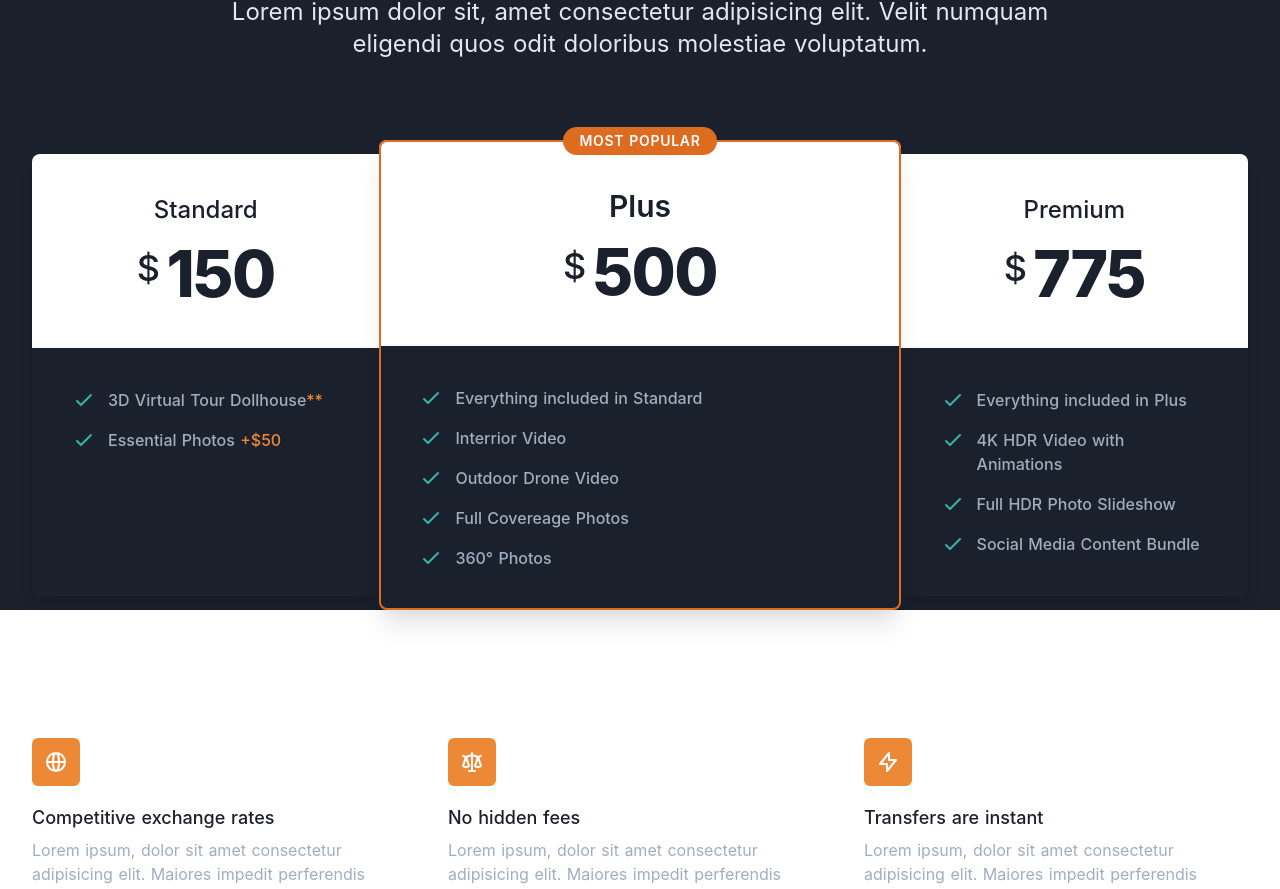
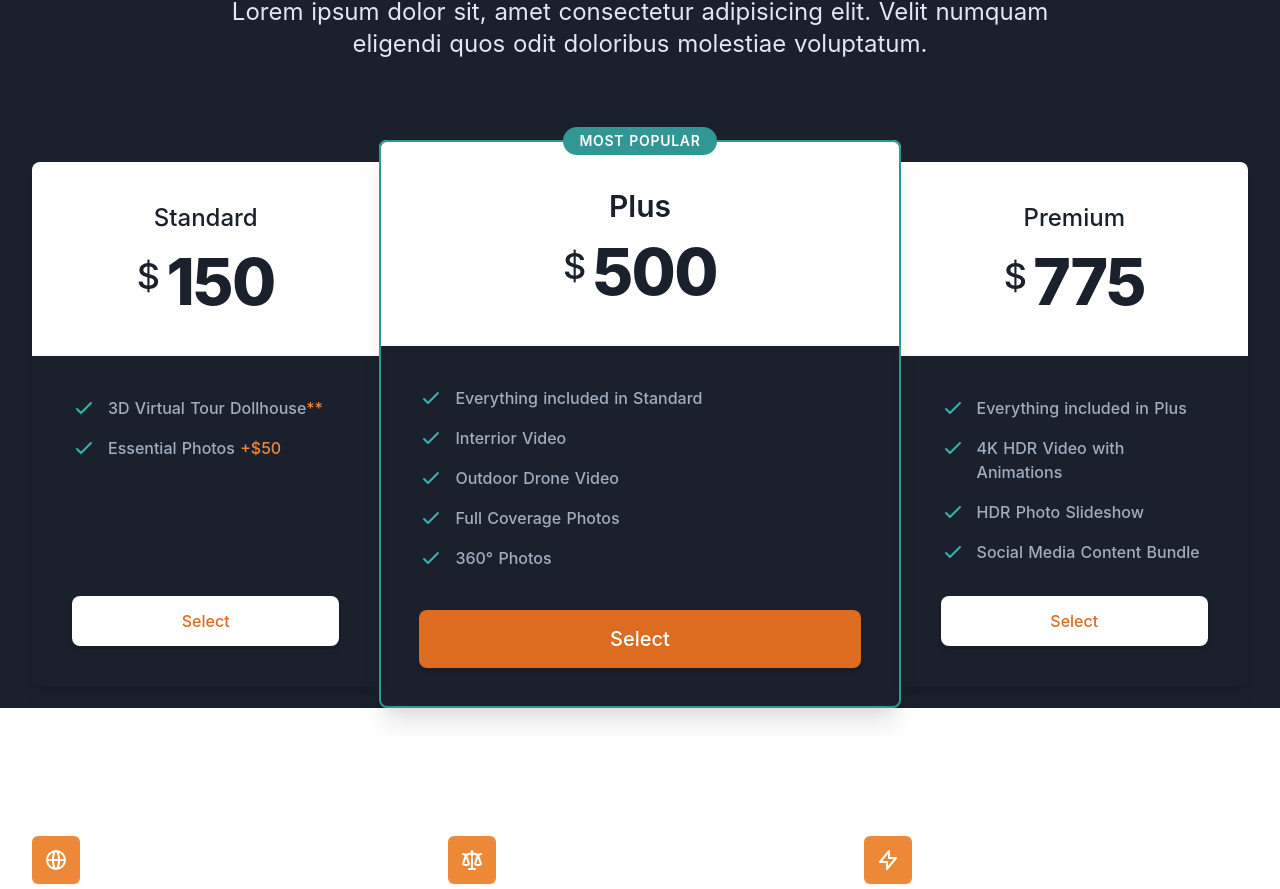
Before and after one commit to tomkonidas/sellyourlistings, a Nuxt app: page / in a window 1280 px wide. Shown: the part 776-1665 px from the top of the page. Built offline with nearby package versions, Linux system fonts and the light colour scheme; what @tailwindcss/ui would draw is missing.

Commit message:
Update prixing

```diff
--- a/components/Pricing.vue
+++ b/components/Pricing.vue
@@ -62,16 +62,23 @@
                                 </p>
                             </li>
                         </ul>
+                        <div class="mt-8">
+                            <div class="rounded-lg shadow-md">
+                            <a href="#" class="block w-full text-center rounded-lg border border-transparent bg-white px-6 py-3 text-base leading-6 font-medium text-orange-600 hover:text-orange-500 focus:outline-none focus:shadow-outline transition ease-in-out duration-150" aria-describedby="tier-hobby">
+                                Select
+                            </a>
+                            </div>
+                        </div>
                         </div>
                     </div>
                     </div>
                 </div>
                 <div class="mt-10 max-w-lg mx-auto lg:mt-0 lg:max-w-none lg:mx-0 lg:col-start-3 lg:col-end-6 lg:row-start-1 lg:row-end-4">
                     <div class="relative z-10 rounded-lg shadow-xl">
-                    <div class="pointer-events-none absolute inset-0 rounded-lg border-2 border-orange-600"></div>
+                    <div class="pointer-events-none absolute inset-0 rounded-lg border-2 border-teal-600"></div>
                     <div class="absolute inset-x-0 top-0 transform translate-y-px">
                         <div class="flex justify-center transform -translate-y-1/2">
-                        <span class="inline-flex rounded-full bg-orange-600 px-4 py-1 text-sm leading-5 font-semibold tracking-wider uppercase text-white">
+                        <span class="inline-flex rounded-full bg-teal-600 px-4 py-1 text-sm leading-5 font-semibold tracking-wider uppercase text-white">
                             Most popular
                         </span>
                         </div>
@@ -132,7 +139,7 @@
                             </svg>
                             </div>
                             <p class="ml-3 text-base leading-6 font-medium text-gray-500">
-                            Full Covereage Photos
+                            Full Coverage Photos
                             </p>
                         </li>
                         <li class="mt-4 flex items-start">
@@ -146,6 +153,13 @@
                             </p>
                         </li>
                         </ul>
+                        <div class="mt-10">
+                        <div class="rounded-lg shadow-md">
+                            <a href="#" class="block w-full text-center rounded-lg border border-transparent bg-orange-600 px-6 py-4 text-xl leading-6 font-medium text-white hover:bg-orange-500 focus:outline-none focus:border-orange-700 focus:shadow-outline-orange transition ease-in-out duration-150" aria-describedby="tier-growth">
+                            Select
+                            </a>
+                        </div>
+                        </div>
                     </div>
                     </div>
                 </div>
@@ -198,7 +212,7 @@
                                 </svg>
                             </div>
                             <p class="ml-3 text-base leading-6 font-medium text-gray-500">
-                                Full HDR Photo Slideshow
+                                HDR Photo Slideshow
                             </p>
                             </li>
                             <li class="mt-4 flex items-start">
@@ -212,6 +226,13 @@
                             </p>
                             </li>
                         </ul>
+                        <div class="mt-8">
+                            <div class="rounded-lg shadow-md">
+                            <a href="#" class="block w-full text-center rounded-lg border border-transparent bg-white px-6 py-3 text-base leading-6 font-medium text-orange-600 hover:text-orange-500 focus:outline-none focus:shadow-outline transition ease-in-out duration-150" aria-describedby="tier-scale">
+                                Select
+                            </a>
+                            </div>
+                        </div>
                         </div>
                     </div>
                     </div>
```
